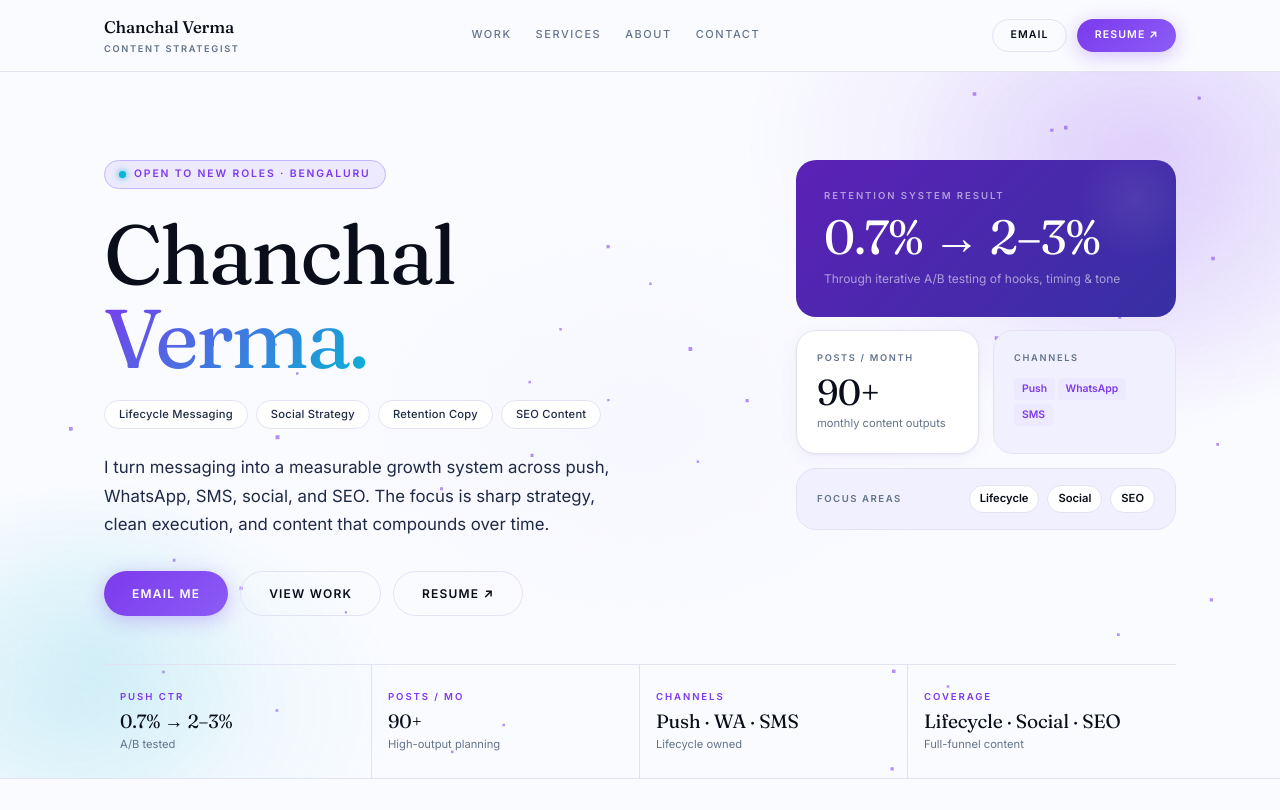
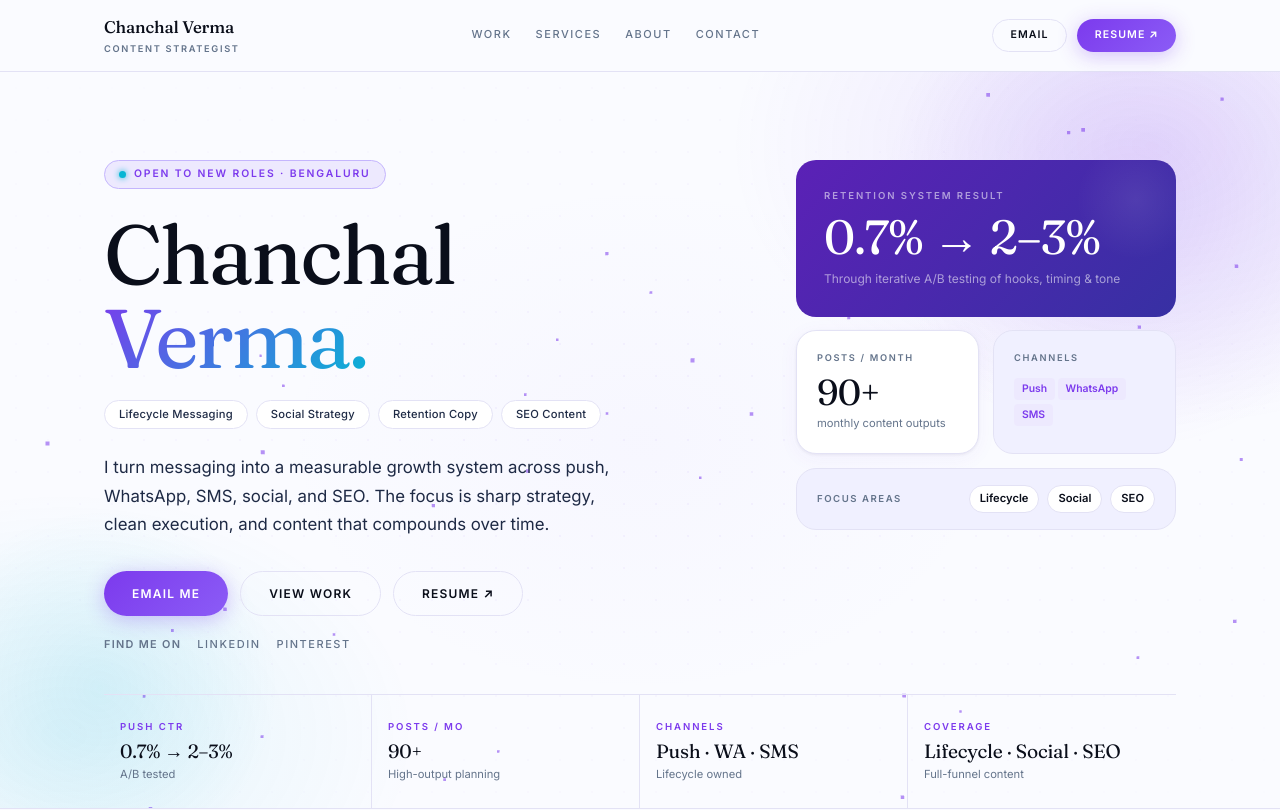
Before and after one commit to shashankshekhar2909/chanchal-cv, a Next.js app: page / in a window 1280 px wide. Shown: the top 810 px of the page. Built offline with nearby package versions, Linux system fonts and the light colour scheme.

Commit message:
feat(ui): move social links to hero for better visibility

```diff
--- a/app/page.tsx
+++ b/app/page.tsx
@@ -265,6 +265,21 @@ function Hero() {
                 event="cta_download_resume" className="btn-secondary hero-animate-cta"
                 style={{ opacity: 0 }}>
                 Resume ↗
+              </TrackLink>
+            </div>
+
+            <div
+              className="hero-animate-cta"
+              style={{ display: "flex", gap: "1rem", flexWrap: "wrap", alignItems: "center", marginTop: "-1.75rem", marginBottom: "2.5rem", opacity: 0 }}
+            >
+              <span style={{ fontSize: "0.68rem", letterSpacing: "0.12em", textTransform: "uppercase", color: "var(--text-muted)", fontWeight: 700 }}>
+                Find me on
+              </span>
+              <TrackLink href={site.contact.linkedin} target="_blank" rel="noreferrer" event="cta_hero_linkedin" className="nav-link">
+                LinkedIn
+              </TrackLink>
+              <TrackLink href={site.contact.pinterest} target="_blank" rel="noreferrer" event="cta_hero_pinterest" className="nav-link">
+                Pinterest
               </TrackLink>
             </div>
           </div>
```
